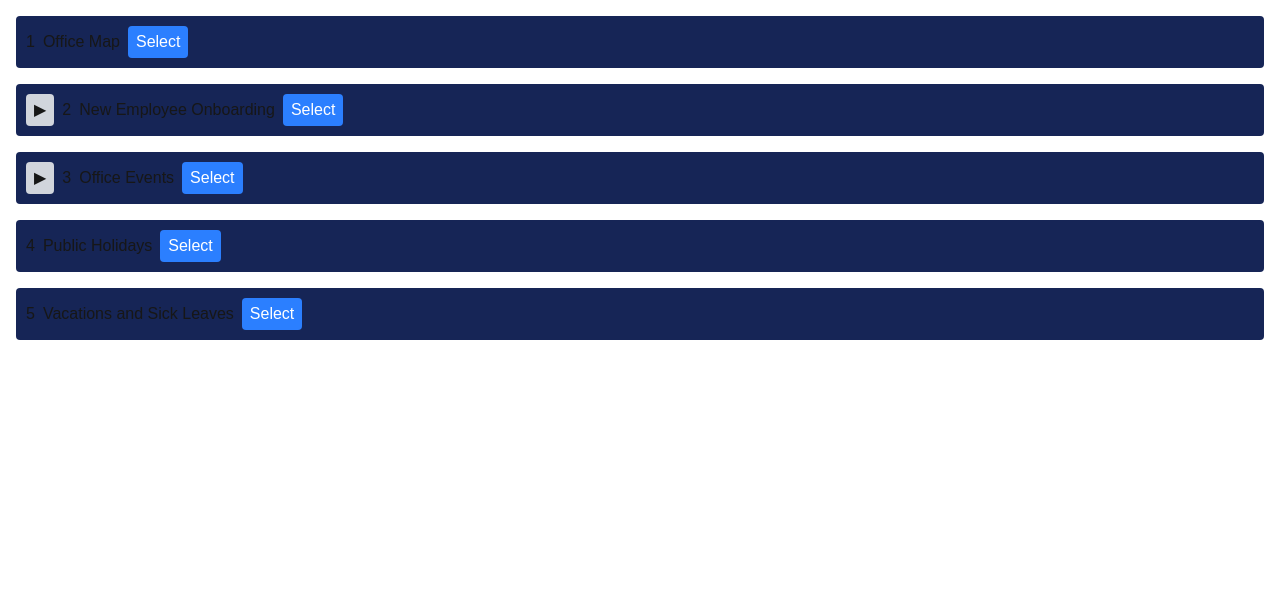
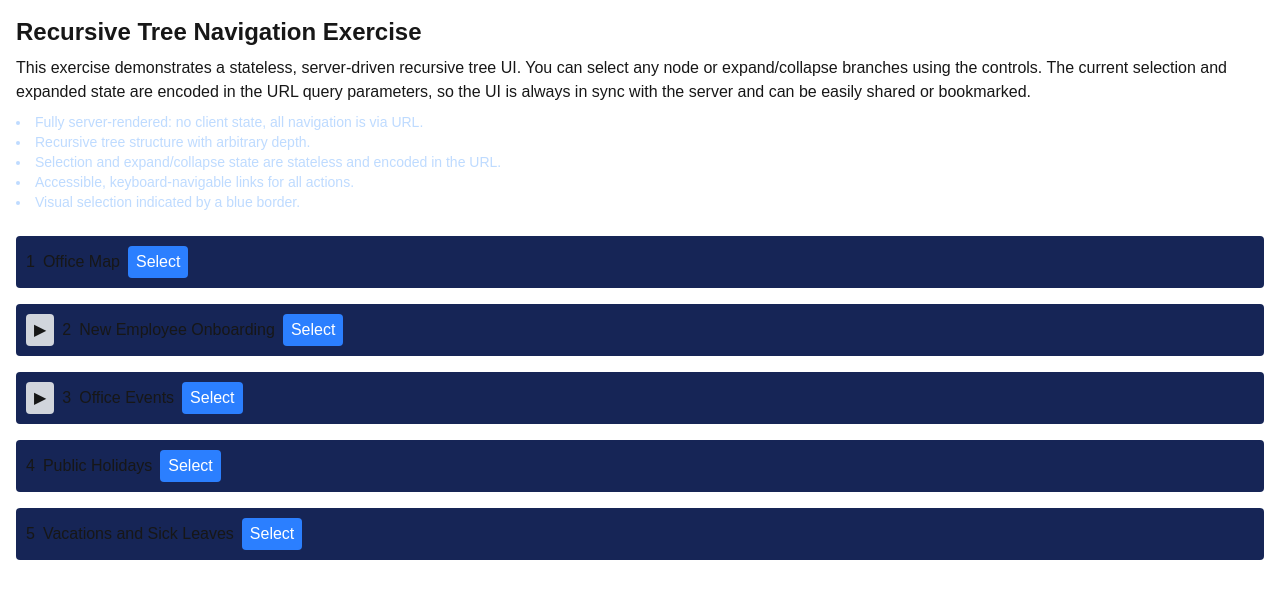
Before and after one commit to brian-gates/node-tree-explorer, a Next.js app: page / in a window 1280 px wide. Shown: the top 598 px of the page. Built offline with nearby package versions, Linux system fonts and the light colour scheme.

Commit message:
summary, no scroll on toggle

```diff
--- a/src/app/lib/node.tsx
+++ b/src/app/lib/node.tsx
@@ -38,6 +38,12 @@ export function Node({
                 expanded: toggleExpanded(node.id),
               },
             }}
+            scroll={false}
+            role="button"
+            aria-expanded={isExpanded}
+            aria-label={
+              isExpanded ? `Collapse ${node.name}` : `Expand ${node.name}`
+            }
             className="px-2 py-1 bg-gray-300 rounded"
           >
             {isExpanded ? "▼" : "▶"}
@@ -53,6 +59,7 @@ export function Node({
               expanded: expandedIds.join(","),
             },
           }}
+          scroll={false}
           className="px-2 py-1 bg-blue-500 text-white rounded"
         >
           Select
--- a/src/app/page.tsx
+++ b/src/app/page.tsx
@@ -11,6 +11,30 @@ export default async function Home({
   const expandedIds = searchParams.expanded?.split(",").filter(Boolean) ?? [];
   return (
     <div className="p-4">
+      <div className="mb-6 space-y-2">
+        <h1 className="text-2xl font-bold">
+          Recursive Tree Navigation Exercise
+        </h1>
+        <p>
+          This exercise demonstrates a stateless, server-driven recursive tree
+          UI. You can select any node or expand/collapse branches using the
+          controls. The current selection and expanded state are encoded in the
+          URL query parameters, so the UI is always in sync with the server and
+          can be easily shared or bookmarked.
+        </p>
+        <ul className="list-disc list-inside text-sm text-blue-200">
+          <li>
+            Fully server-rendered: no client state, all navigation is via URL.
+          </li>
+          <li>Recursive tree structure with arbitrary depth.</li>
+          <li>
+            Selection and expand/collapse state are stateless and encoded in the
+            URL.
+          </li>
+          <li>Accessible, keyboard-navigable links for all actions.</li>
+          <li>Visual selection indicated by a blue border.</li>
+        </ul>
+      </div>
       <div className="flex flex-col gap-4">
         {data.map((node) => (
           <Node
```
